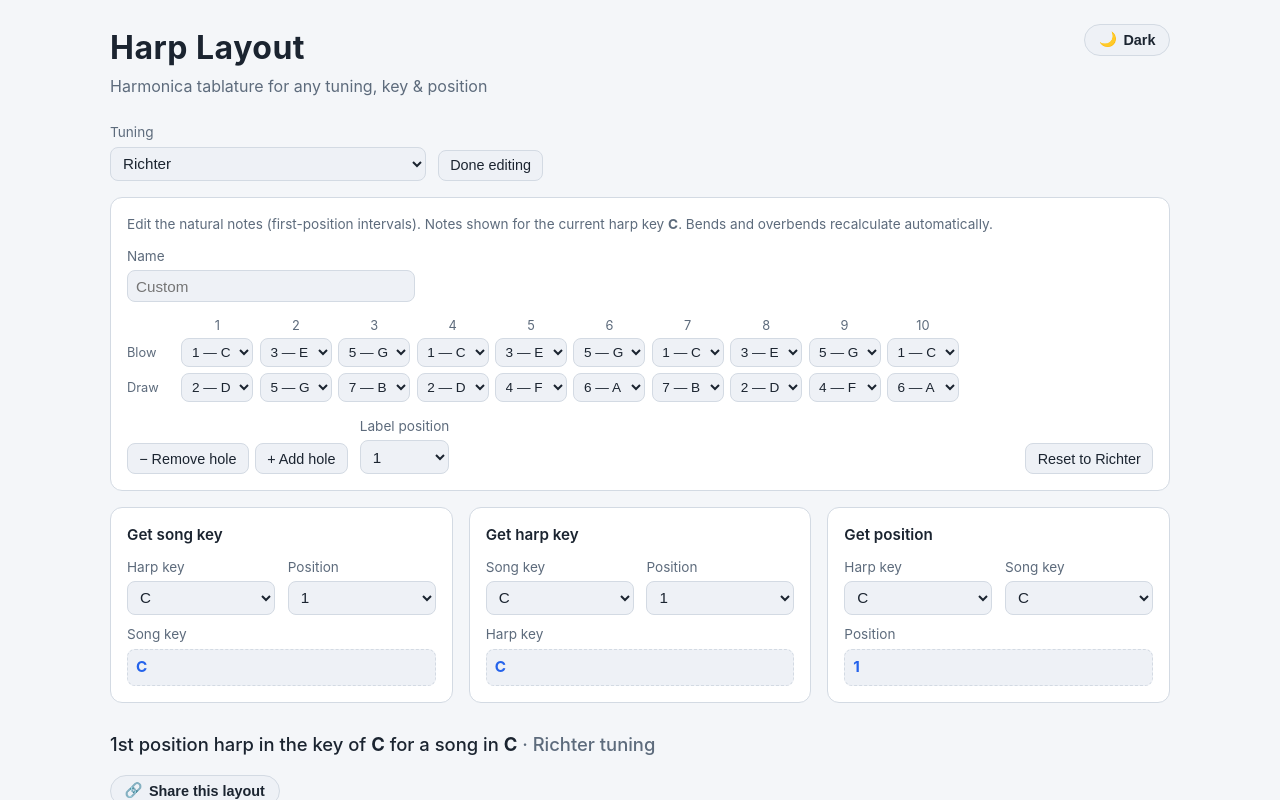
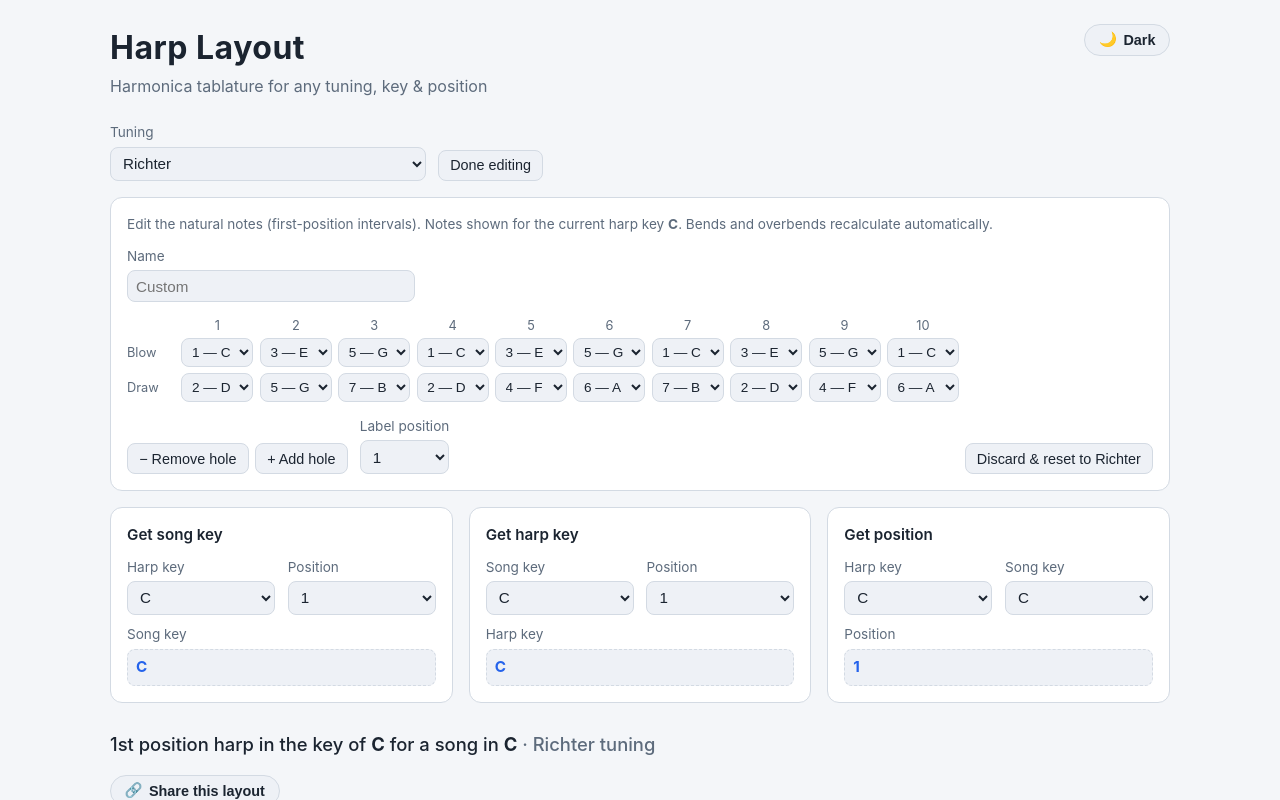
Before and after one commit to jvaughan/harplayout, a React (Vite) app in the folder react/: page / in a window 1280 px wide. Both pictures are taken after a click on the button "Edit tuning". Shown: the top 800 px of the page. Built offline with nearby package versions, Linux system fonts and the light colour scheme.

Commit message:
Persist custom tuning in dropdown after selecting another

```diff
--- a/react/src/components/CalculatorBar.tsx
+++ b/react/src/components/CalculatorBar.tsx
@@ -68,9 +68,8 @@ function Result({ label, value }: { label: string; value: string | number }) {
 }
 
 export function CalculatorBar({ store }: { store: UseHarpState }) {
-  const { harp, customTuning, setTuning, songCalc, harpCalc, posCalc } = store;
+  const { harp, customName, setTuning, songCalc, harpCalc, posCalc } = store;
   const [editing, setEditing] = useState(false);
-  const isCustom = !!customTuning;
 
   return (
     <section className="calculators">
@@ -78,7 +77,7 @@ export function CalculatorBar({ store }: { store: UseHarpState }) {
         <label className="field tuning">
           <span>Tuning</span>
           <select value={harp.tuning} onChange={(e) => setTuning(e.target.value)}>
-            {isCustom && <option value={harp.tuning}>{harp.tuning}</option>}
+            {customName && <option value={customName}>{customName}</option>}
             {TUNINGS.map((t) => (
               <option key={t} value={t}>
                 {t}
--- a/react/src/components/TuningEditor.tsx
+++ b/react/src/components/TuningEditor.tsx
@@ -12,7 +12,10 @@ import type { UseHarpState } from "../state/useHarpState";
 const LABEL_POSITIONS = Array.from({ length: 12 }, (_, i) => (i + 1) as Position);
 
 export function TuningEditor({ store }: { store: UseHarpState }) {
-  const { harp, customTuning, editTuning, setTuning } = store;
+  const { harp, customTuning, customName, editTuning, discardCustom } = store;
+
+  // Whether the selected tuning is the (stored) custom one.
+  const isCustom = customTuning !== undefined && harp.tuning === customName;
 
   // The registry tuning this edit session started from (for "Reset"). Captured
   // once when the editor mounts; falls back to Richter if we opened on a custom
@@ -23,14 +26,13 @@ export function TuningEditor({ store }: { store: UseHarpState }) {
 
   // Working definition: the active custom edit, or the named tuning we started
   // from. Registry arrays are never mutated — every edit produces fresh arrays.
-  const working: Tuning = customTuning ?? getTuning(harp.tuning);
+  const working: Tuning = isCustom ? customTuning! : getTuning(harp.tuning);
   const { blow, draw, labelPosition } = working;
   const holes = blow.length;
 
   // Name field. Empty (placeholder "Custom") until the tuning is customised;
   // the draft tracks raw keystrokes so an invalid name stays visible with its
   // error, while only valid names are committed to state.
-  const isCustom = !!customTuning;
   const [nameDraft, setNameDraft] = useState(isCustom ? harp.tuning : "");
   const [nameError, setNameError] = useState<string | null>(null);
   // Re-sync the field during render when the committed name changes from outside
@@ -177,9 +179,9 @@ export function TuningEditor({ store }: { store: UseHarpState }) {
         <button
           type="button"
           className="te-reset"
-          onClick={() => setTuning(baseName)}
+          onClick={() => discardCustom(baseName)}
         >
-          Reset to {baseName}
+          Discard &amp; reset to {baseName}
         </button>
       </div>
     </div>
--- a/react/src/state/useHarpState.ts
+++ b/react/src/state/useHarpState.ts
@@ -19,9 +19,13 @@ export interface ViewOptions {
 }
 
 interface HarpState extends ViewOptions {
+  // The selected tuning's name — either a registry name or `customName`.
   tuning: string;
-  // Set when the user has edited the natural notes; overrides the named tuning.
+  // The user's edited tuning, kept around even while a registry tuning is
+  // selected so it stays available in the dropdown. Active only when
+  // `tuning === customName`.
   customTuning?: Tuning;
+  customName?: string;
   harpKey: Key;
   songKey: Key;
   position: Position;
@@ -45,13 +49,15 @@ const INITIAL: HarpState = {
 export interface UseHarpState {
   harp: HarpLayout;
   view: ViewOptions;
-  // The currently active tuning definition (custom edit or named registry entry),
-  // and the config a share link should carry.
+  // The stored custom tuning and its name (present whenever one has been created,
+  // even if a registry tuning is currently selected), plus the share-link config.
   customTuning?: Tuning;
+  customName?: string;
   shareConfig: ShareConfig;
   // calculators
   setTuning: (t: string) => void;
   editTuning: (def: Tuning, name?: string) => void;
+  discardCustom: (selectTuning: string) => void;
   songCalc: { harpKey: (v: Key) => void; position: (v: Position) => void };
   harpCalc: { songKey: (v: Key) => void; position: (v: Position) => void };
   posCalc: { harpKey: (v: Key) => void; songKey: (v: Key) => void };
@@ -62,17 +68,26 @@ export interface UseHarpState {
 // URL over the defaults. The lazy initializer runs once on mount.
 function getInitialState(): HarpState {
   if (typeof window === "undefined") return INITIAL; // SSR / tests
-  return { ...INITIAL, ...parseShareParams(window.location.search) };
+  const parsed = parseShareParams(window.location.search);
+  const state = { ...INITIAL, ...parsed };
+  // A shared custom tuning is named by its `tuning` param; record that name so
+  // it counts as the active custom tuning.
+  if (parsed.customTuning) state.customName = parsed.tuning;
+  return state;
 }
 
 export function useHarpState(): UseHarpState {
   const [state, setState] = useState<HarpState>(getInitialState);
 
+  // The custom tuning drives the layout only while it is the selected tuning.
+  const customActive =
+    state.customTuning !== undefined && state.tuning === state.customName;
+
   const harp = useMemo(
     () =>
       buildHarp({
         tuning: state.tuning,
-        tuningDef: state.customTuning,
+        tuningDef: customActive ? state.customTuning : undefined,
         harpKey: state.harpKey,
         songKey: state.songKey,
         position: state.position,
@@ -80,6 +95,7 @@ export function useHarpState(): UseHarpState {
       }),
     [
       state.tuning,
+      customActive,
       state.customTuning,
       state.harpKey,
       state.songKey,
@@ -110,21 +126,32 @@ export function useHarpState(): UseHarpState {
       showIntervalCategories: state.showIntervalCategories,
     },
     customTuning: state.customTuning,
+    customName: state.customName,
     shareConfig: {
       tuning: harp.tuning,
       harpKey: harp.harpKey,
       songKey: harp.songKey,
       position: harp.position,
-      customTuning: state.customTuning,
+      // Only share the custom notes when the custom tuning is the one on screen.
+      customTuning: customActive ? state.customTuning : undefined,
     },
-    // Selecting a named tuning leaves custom-edit mode.
-    setTuning: (t) => update({ tuning: t, customTuning: undefined }),
+    // Selecting a tuning by name just changes the selection; the stored custom
+    // tuning is retained so it remains available in the dropdown.
+    setTuning: (t) => update({ tuning: t }),
     // A custom edit keeps the current custom name (or "Custom" when first
-    // entering custom mode), unless an explicit new name is supplied.
-    editTuning: (def, name) =>
+    // entering custom mode), unless an explicit new name is supplied. The def is
+    // stored and selected.
+    editTuning: (def, name) => {
+      const newName =
+        name ?? (customActive ? state.customName! : "Custom");
+      update({ tuning: newName, customTuning: def, customName: newName });
+    },
+    // Drop the custom tuning entirely and select the given (registry) tuning.
+    discardCustom: (selectTuning) =>
       update({
-        tuning: name ?? (state.customTuning ? state.tuning : "Custom"),
-        customTuning: def,
+        tuning: selectTuning,
+        customTuning: undefined,
+        customName: undefined,
       }),
     songCalc: {
       harpKey: (v) => update({ calculate: "song_key", harpKey: v }),
```
Also changed, not shown: 1 other file (tests, documents, lock files or other folders).
